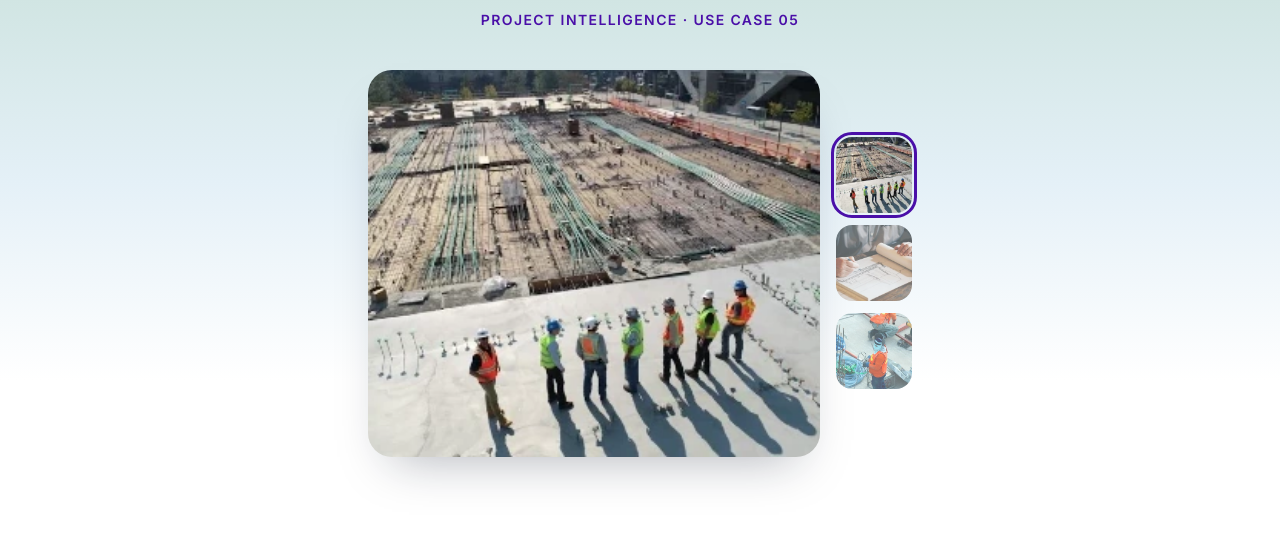
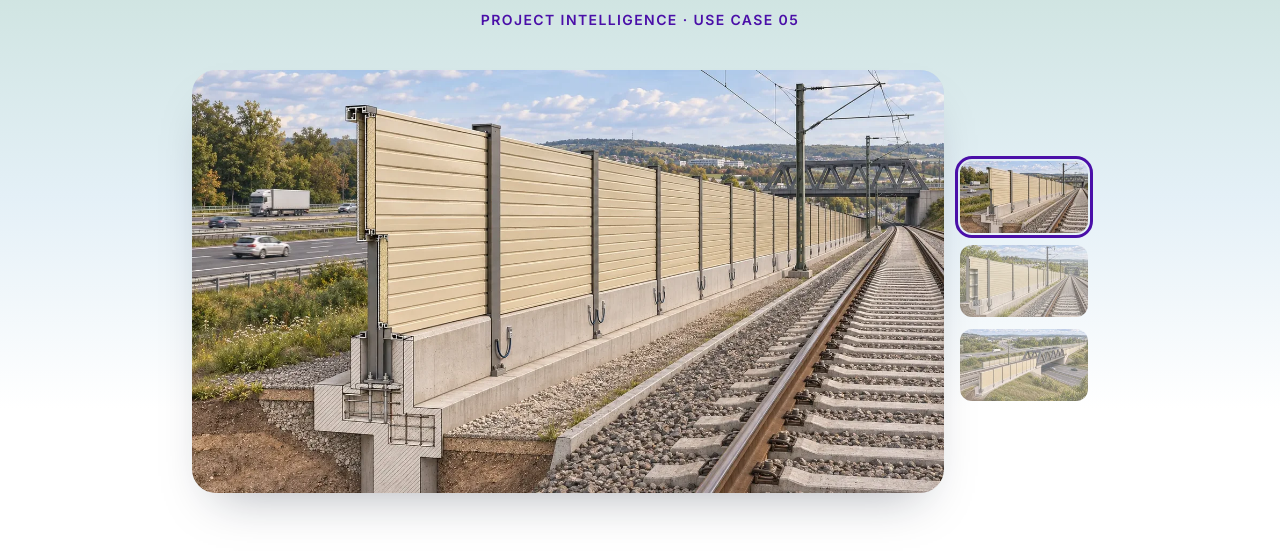
Before and after one commit to HigherdCoding/Higherd, a plain HTML site: page pi-demo-2026-UC05/index.html in a window 1280 px wide. Shown: the part 241-800 px from the top of the page. Drawn offline with Linux system fonts and the light colour scheme.

Commit message:
Use the glare wall and rail crossing images in the UC05 hero gallery
Three 16:9 images with small thumbnails; the earlier collage cut-outs are removed.

```diff
--- a/css/uc05.css
+++ b/css/uc05.css
@@ -241,13 +241,13 @@
   grid-template-columns: minmax(0, 1fr) auto;
   gap: 1rem;
   align-items: center;
-  max-width: 34rem;
+  max-width: 56rem;
   margin: 2.5rem auto 0;
 }
 
 .uc-gallery__stage {
   margin: 0;
-  aspect-ratio: 7 / 6;
+  aspect-ratio: 16 / 9;
   overflow: hidden;
   border-radius: 24px;
   background: rgba(15, 23, 42, 0.06);
@@ -258,7 +258,7 @@
   display: block;
   width: 100%;
   height: 100%;
-  object-fit: contain;
+  object-fit: cover;
   transition: opacity 200ms ease;
 }
 
@@ -273,12 +273,12 @@
 
 .uc-gallery__thumb {
   display: block;
-  width: 76px;
-  height: 76px;
+  width: 128px;
+  aspect-ratio: 16 / 9;
   padding: 0;
   overflow: hidden;
   border: 0;
-  border-radius: 16px;
+  border-radius: 12px;
   background: none;
   cursor: pointer;
   opacity: 0.65;
@@ -319,10 +319,13 @@
     border-radius: 18px;
   }
 
+  .uc-gallery__thumbs {
+    gap: 0.5rem;
+  }
+
   .uc-gallery__thumb {
-    width: 56px;
-    height: 56px;
-    border-radius: 12px;
+    width: 64px;
+    border-radius: 8px;
   }
 }
 
--- a/pi-demo-2026-UC05/index.html
+++ b/pi-demo-2026-UC05/index.html
@@ -27,7 +27,7 @@
 
   <link rel="stylesheet" href="/css/style.css?v=11">
   <link rel="stylesheet" href="/css/uc06.css?v=14">
-  <link rel="stylesheet" href="/css/uc05.css?v=5">
+  <link rel="stylesheet" href="/css/uc05.css?v=6">
   <script src="/js/main.js?v=10" defer></script>
   <script src="/js/uc05.js?v=3" defer></script>
 </head>
@@ -112,17 +112,17 @@
       <p class="uc-hero__tag">Project Intelligence · Use case 05</p>
       <div class="uc-gallery" data-gallery>
         <figure class="uc-gallery__stage">
-          <img data-gallery-main src="/assets/img/uc05/hero/site-team.webp" alt="Project team in safety vests on a construction deck above a large foundation site" width="294" height="252" decoding="async">
+          <img data-gallery-main src="/assets/img/uc05/hero/glare-wall-section.webp" alt="Cutaway of the glare protection wall beside the railway: panels, posts and the concrete foundation, with the motorway behind" width="1400" height="788" decoding="async" fetchpriority="high">
         </figure>
-        <div class="uc-gallery__thumbs" role="group" aria-label="Project photos">
-          <button type="button" class="uc-gallery__thumb" data-src="/assets/img/uc05/hero/site-team.webp" data-w="294" data-h="252" data-alt="Project team in safety vests on a construction deck above a large foundation site" aria-pressed="true" aria-label="Show photo: Project team on site">
-            <img src="/assets/img/uc05/hero/site-team.webp" alt="" width="294" height="252" decoding="async">
+        <div class="uc-gallery__thumbs" role="group" aria-label="Project images">
+          <button type="button" class="uc-gallery__thumb" data-src="/assets/img/uc05/hero/glare-wall-section.webp" data-w="1400" data-h="788" data-alt="Cutaway of the glare protection wall beside the railway: panels, posts and the concrete foundation, with the motorway behind" aria-pressed="true" aria-label="Show image: Glare wall cross-section">
+            <img src="/assets/img/uc05/hero/glare-wall-section-thumb.webp" alt="" width="240" height="135" decoding="async">
           </button>
-          <button type="button" class="uc-gallery__thumb" data-src="/assets/img/uc05/hero/drawing.webp" data-w="294" data-h="252" data-alt="Planner marking up a construction drawing at a desk" aria-pressed="false" aria-label="Show photo: Planner with a drawing">
-            <img src="/assets/img/uc05/hero/drawing.webp" alt="" width="294" height="252" decoding="async">
+          <button type="button" class="uc-gallery__thumb" data-src="/assets/img/uc05/hero/glare-wall-detail.webp" data-w="1400" data-h="788" data-alt="Glare protection wall along the double-track railway, with a cutaway of the post and panel fixings" aria-pressed="false" aria-label="Show image: Glare wall fixings">
+            <img src="/assets/img/uc05/hero/glare-wall-detail-thumb.webp" alt="" width="240" height="135" decoding="async">
           </button>
-          <button type="button" class="uc-gallery__thumb" data-src="/assets/img/uc05/hero/rebar.webp" data-w="295" data-h="542" data-alt="Two construction workers in orange vests placing rebar and cables on site" aria-pressed="false" aria-label="Show photo: Workers placing rebar">
-            <img src="/assets/img/uc05/hero/rebar.webp" alt="" width="295" height="542" decoding="async">
+          <button type="button" class="uc-gallery__thumb" data-src="/assets/img/uc05/hero/rail-motorway-crossing.webp" data-w="1400" data-h="788" data-alt="Aerial view of the rail–motorway crossing: steel truss bridge over the motorway, with glare protection walls along the track" aria-pressed="false" aria-label="Show image: Rail–motorway crossing">
+            <img src="/assets/img/uc05/hero/rail-motorway-crossing-thumb.webp" alt="" width="240" height="135" decoding="async">
           </button>
         </div>
       </div>
```
Also changed, not shown: assets/img/uc05/hero/drawing.webp (deleted), assets/img/uc05/hero/glare-wall-detail-thumb.webp (added), assets/img/uc05/hero/glare-wall-detail.webp (added), assets/img/uc05/hero/glare-wall-section-thumb.webp (added), assets/img/uc05/hero/glare-wall-section.webp (added), assets/img/uc05/hero/rail-motorway-crossing-thumb.webp (added), assets/img/uc05/hero/rail-motorway-crossing.webp (added), assets/img/uc05/hero/rebar.webp (deleted), assets/img/uc05/hero/site-team.webp (deleted).
